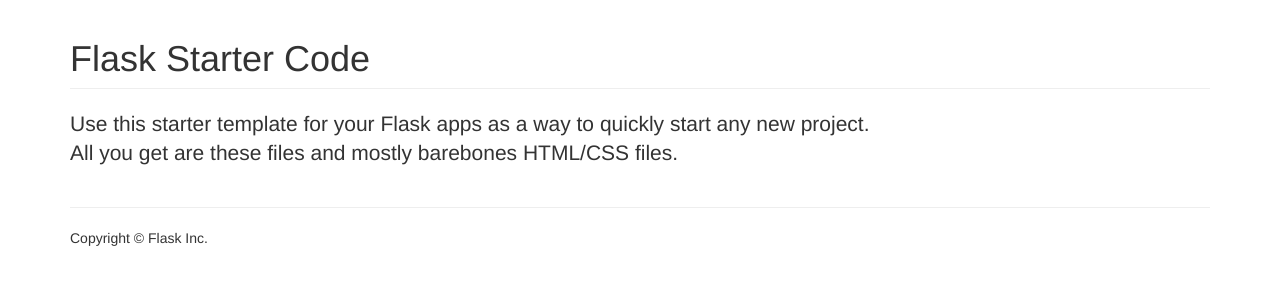
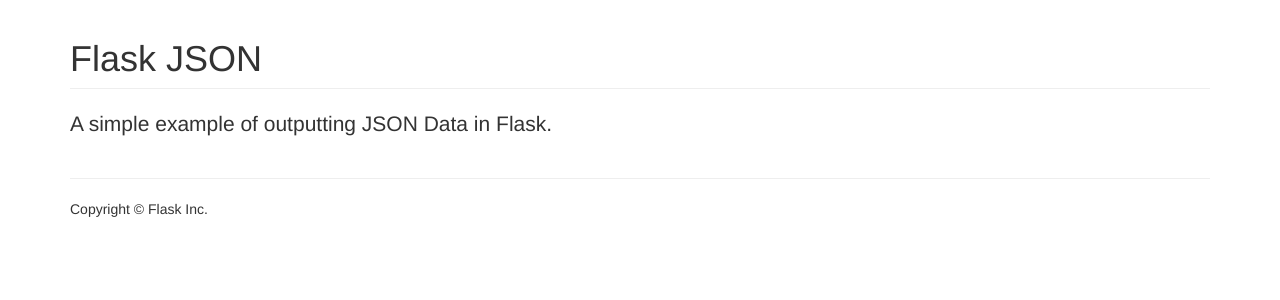
Before and after one commit to uwi-info3180/flask-json, a Flask app: page / in a window 1280 px wide. Shown: the part 51-351 px from the top of the page. Run offline with Flask 2, Linux system fonts and the light colour scheme; some libraries are stand-ins or nearby versions.

Commit message:
updated home page

```diff
--- a/app/templates/home.html
+++ b/app/templates/home.html
@@ -1,7 +1,6 @@
 {% extends "base.html" %}
 
 {% block main %}
-<h1 class="page-header">Flask Starter Code</h1>
-<p class="lead">Use this starter template for your Flask apps as a way to quickly start any new project.<br>
-All you get are these files and mostly barebones HTML/CSS files.</p>
+<h1 class="page-header">Flask JSON</h1>
+<p class="lead">A simple example of outputting JSON Data in Flask.</p>
 {% endblock %}
```
